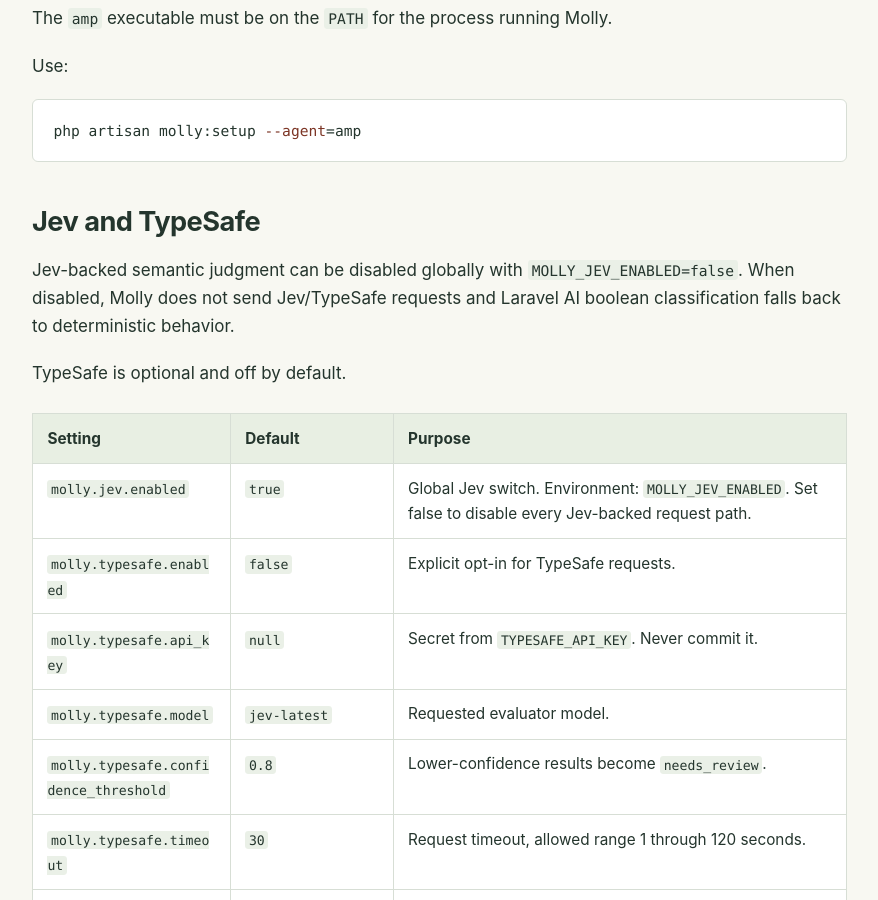
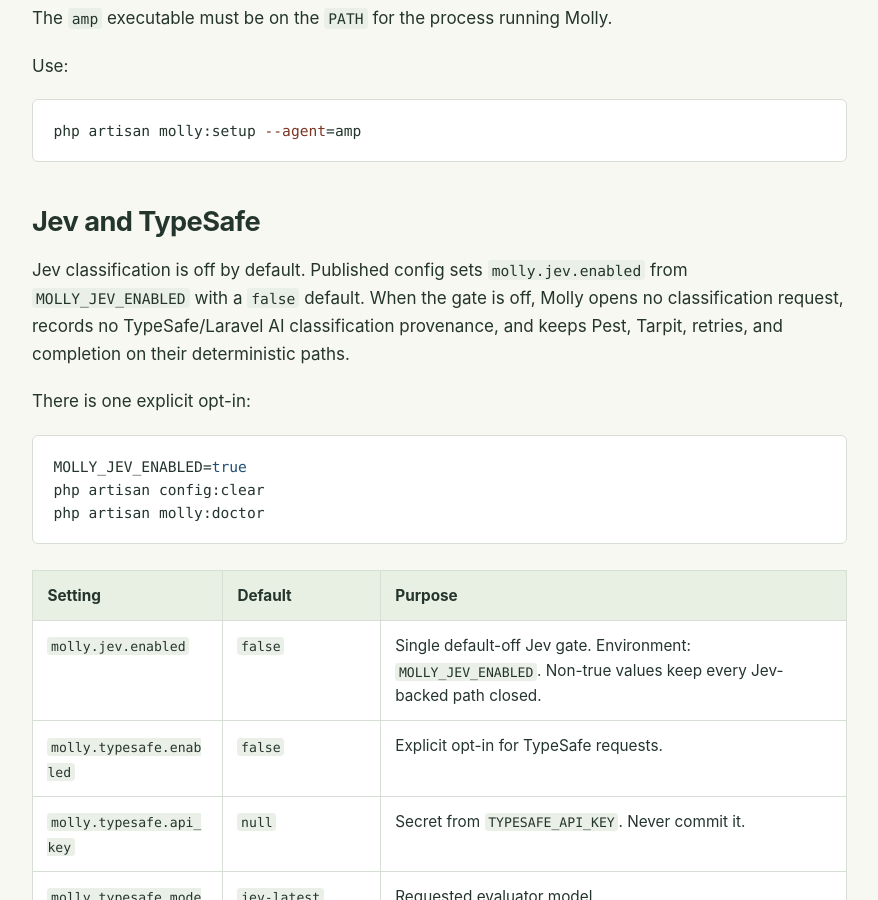
Before and after one commit to sifrious/molly, a Jekyll site: the page built from docs/reference/configuration.md, in a window 1280 px wide and 900 px high, scrolled down 2634 px. Shown: the whole window, without its empty margins (308-1186 px from the left). Built offline with Jekyll 4.4.1, drawn with Linux system fonts in a browser that asks for light colours; some of the changed text lies outside the part shown.

Commit message:
MME-5633: document the single default-off Jev gate
Match published molly.jev.enabled=false and show one explicit
MOLLY_JEV_ENABLED=true opt-in with no-request behavior when off.

````diff
--- a/docs/reference/configuration.md
+++ b/docs/reference/configuration.md
@@ -78,13 +78,19 @@ php artisan molly:setup --agent=amp
 
 ## Jev and TypeSafe
 
-Jev-backed semantic judgment can be disabled globally with `MOLLY_JEV_ENABLED=false`. When disabled, Molly does not send Jev/TypeSafe requests and Laravel AI boolean classification falls back to deterministic behavior.
+Jev classification is off by default. Published config sets `molly.jev.enabled` from `MOLLY_JEV_ENABLED` with a `false` default. When the gate is off, Molly opens no classification request, records no TypeSafe/Laravel AI classification provenance, and keeps Pest, Tarpit, retries, and completion on their deterministic paths.
 
-TypeSafe is optional and off by default.
+There is one explicit opt-in:
+
+```bash
+MOLLY_JEV_ENABLED=true
+php artisan config:clear
+php artisan molly:doctor
+```
 
 | Setting | Default | Purpose |
 | --- | --- | --- |
-| `molly.jev.enabled` | `true` | Global Jev switch. Environment: `MOLLY_JEV_ENABLED`. Set false to disable every Jev-backed request path. |
+| `molly.jev.enabled` | `false` | Single default-off Jev gate. Environment: `MOLLY_JEV_ENABLED`. Non-true values keep every Jev-backed path closed. |
 | `molly.typesafe.enabled` | `false` | Explicit opt-in for TypeSafe requests. |
 | `molly.typesafe.api_key` | `null` | Secret from `TYPESAFE_API_KEY`. Never commit it. |
 | `molly.typesafe.model` | `jev-latest` | Requested evaluator model. |
@@ -140,7 +146,7 @@ CLI `molly:start` runs in the current terminal and does not need a queue worker.
 | `MOLLY_KNOWLEDGE_DATABASE` | Local SQLite graph path |
 | `MOLLY_UI_ENABLED` | Enable local web routes |
 | `MOLLY_COMPLEXITY_ENABLED` | Optional complexity-measurement override |
-| `MOLLY_JEV_ENABLED` | Global switch for Jev-backed semantic judgment |
+| `MOLLY_JEV_ENABLED` | Single default-off Jev gate (`false` unless set true) |
 | `TYPESAFE_API_KEY` | Secret key for explicitly enabled TypeSafe evaluation |
 | `OLLAMA_URL` | Local Ollama endpoint |
 | `APP_ENV` | Host Laravel environment, normally `local` for Molly |
````
